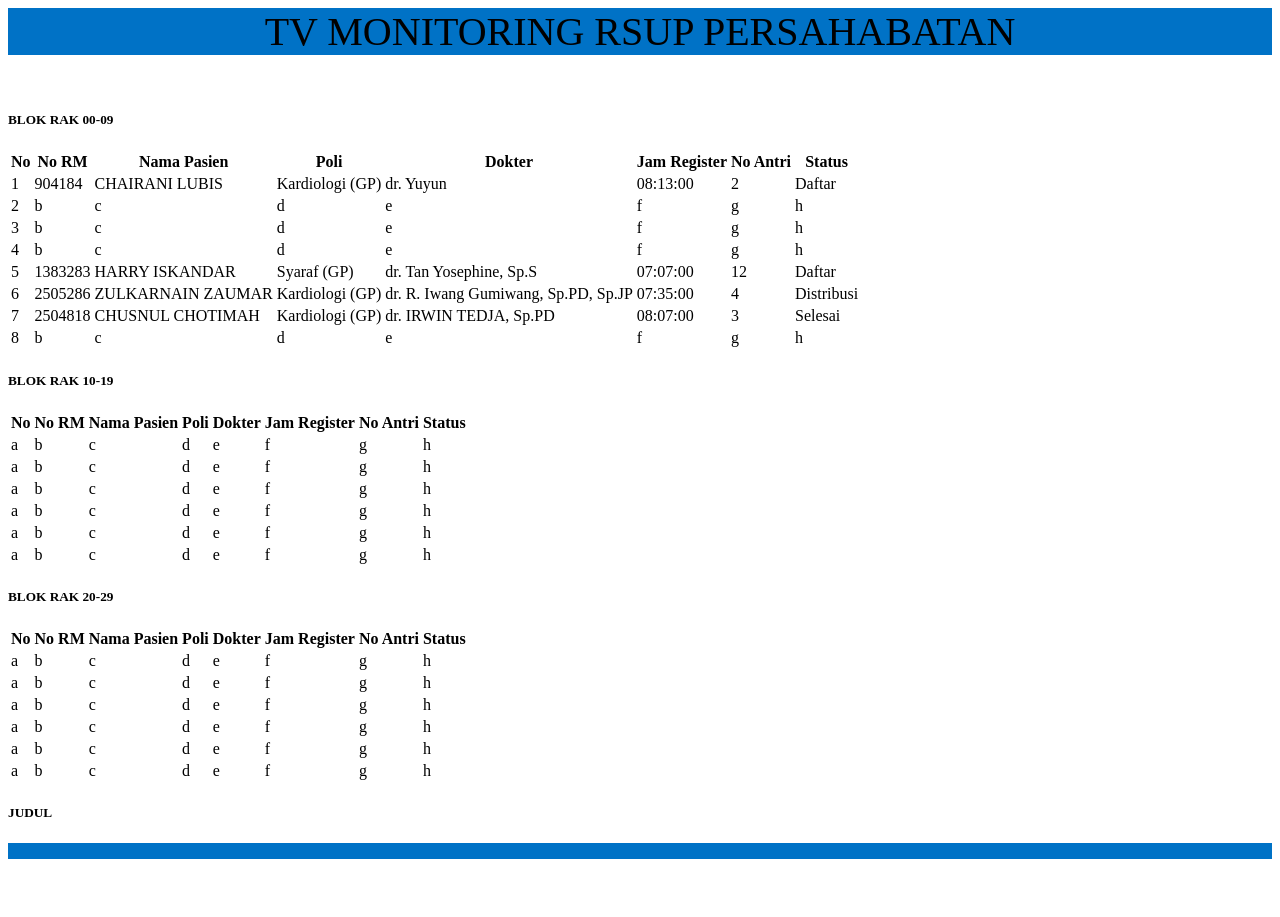
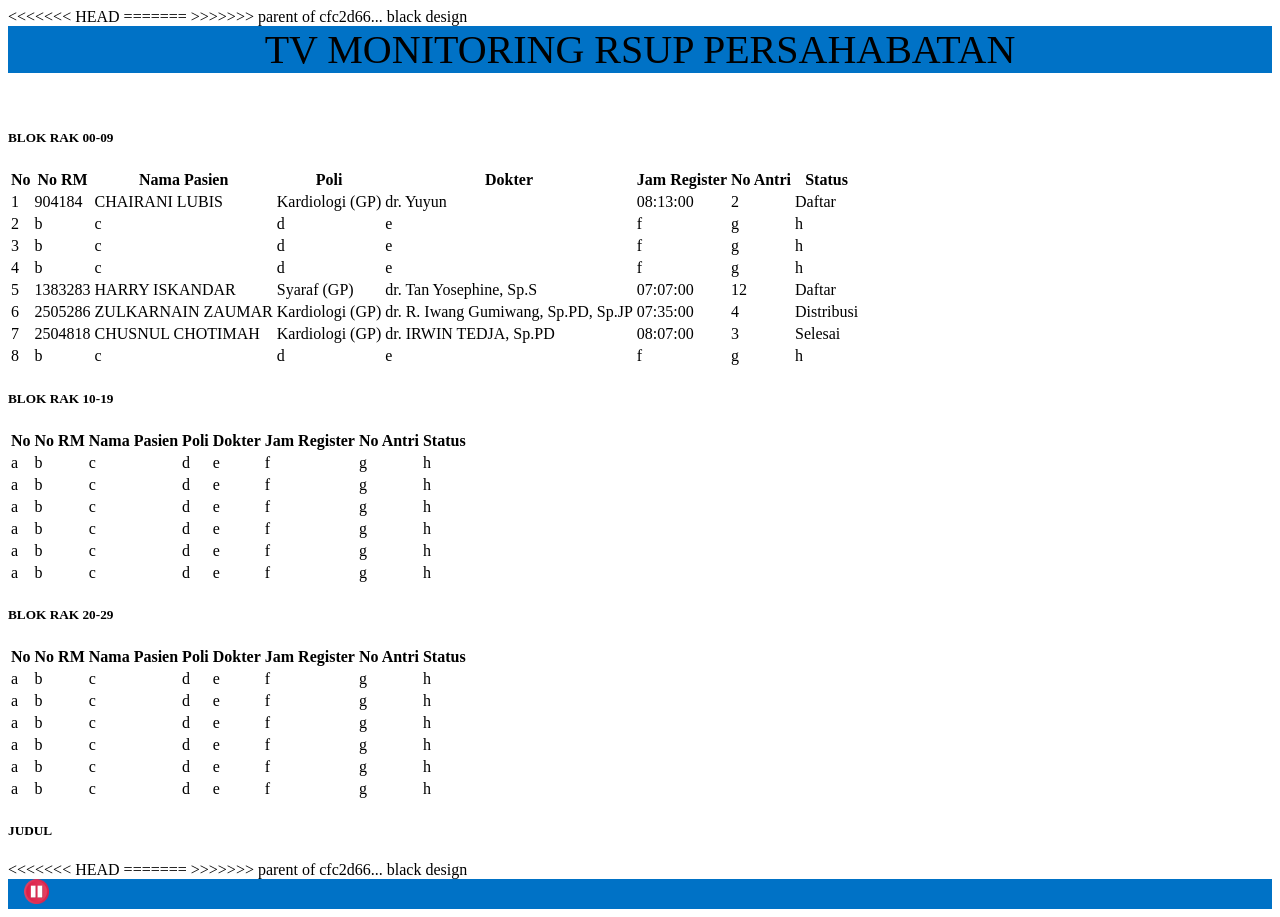
Before and after one commit to piretasarim/tv-monitor, a CodeIgniter app: template app/views/welcome/page_3.php in a window 1280 px wide. Before the commit the page ends 859 px from the top, so only its background shows below. Run offline with CodeIgniter, Linux system fonts and the light colour scheme; the template is opened without the code that fills it, so the values that code supplies are empty.

Commit message:
test again

```diff
--- a/app/views/welcome/page_3.php
+++ b/app/views/welcome/page_3.php
@@ -1,3 +1,4 @@
+<<<<<<< HEAD
 <style type="text/css">
 	.td,.th
 	{
@@ -18,6 +19,8 @@
 
 </style>
 
+=======
+>>>>>>> parent of cfc2d66... black design
 <div>
   <header class="app-bar fixed-top" data-role="appbar">
     <div class="container">
@@ -301,23 +304,26 @@
   </div> <!-- end grid -->
 </div>
 
+<<<<<<< HEAD
 <!-- LOAD OUR JS -->
 <?php $this->load->view('welcome/tvmonitor');?>
 
 <?= css_asset('responsive-table.css'); ?>
 <?= js_asset('responsive-table.js'); ?>
 
+=======
+>>>>>>> parent of cfc2d66... black design
 <div class="footer">
 <footer class="container-fluid p-4">
     <div class="row" style="width:100%;background-color:#0072c6;>
         <div class="cell-md-12" style="float:right; background-color:#0072c6;">
-          <h5><center><span id="tgl" style="color:#FFF;"></span>&nbsp;&nbsp;&nbsp;<span id="clock" style="color:#FFF;"></span></center></h5>
-          <!-- <input type="hidden" id="diam" value="0">  -->
-          <!-- <span Onclick="fungsi('off')" id="off_span" style="cursor:pointer;"> -->
-          <!-- <img src="<?php //echo base_url('assets/img/pause.png') ?>" height="25" width="25" style="padding-bottom:1px;"> -->
+          <span id="tgl" style="color:#FFF;"></span>&nbsp;&nbsp;&nbsp;<span id="clock" style="color:#FFF;"></span>
+          <input type="hidden" id="diam" value="0">
+          <span Onclick="fungsi('off')" id="off_span" style="cursor:pointer;">
+          <img src="<?php echo base_url('assets/img/pause.png') ?>" height="25" width="25" style="padding-bottom:1px;">
           </span>
-          <!-- <span Onclick="fungsi('on')" id="on_span" style="cursor:pointer; display:none;"> -->
-          <!-- <img src="<?php //echo base_url('assets/img/play.png') ?>" height="28" width="28" style="padding-bottom:0px;"> -->
+          <span Onclick="fungsi('on')" id="on_span" style="cursor:pointer; display:none;">
+          <img src="<?php echo base_url('assets/img/play.png') ?>" height="28" width="28" style="padding-bottom:0px;">
           </span>
         </div>
     </div>
```
